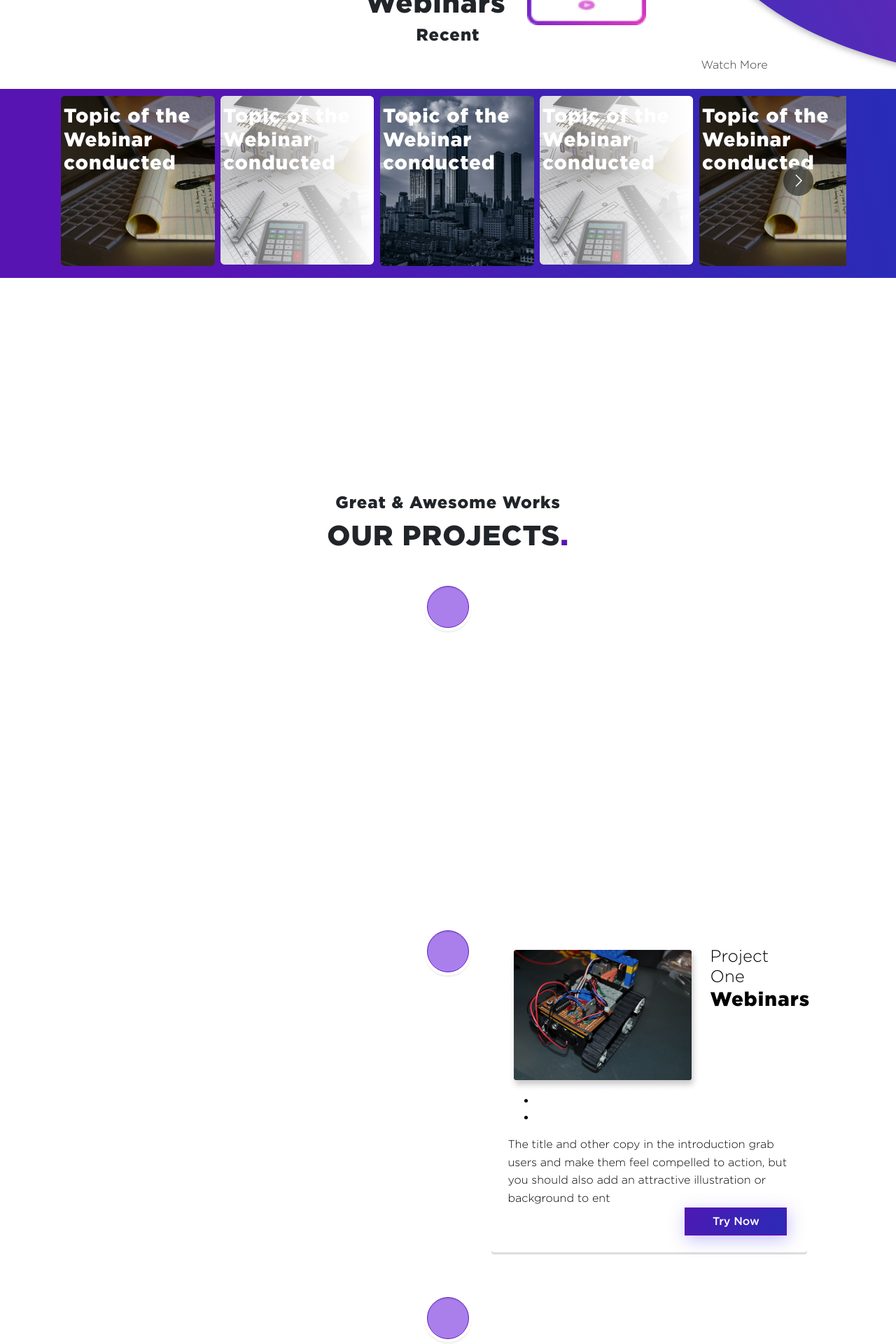
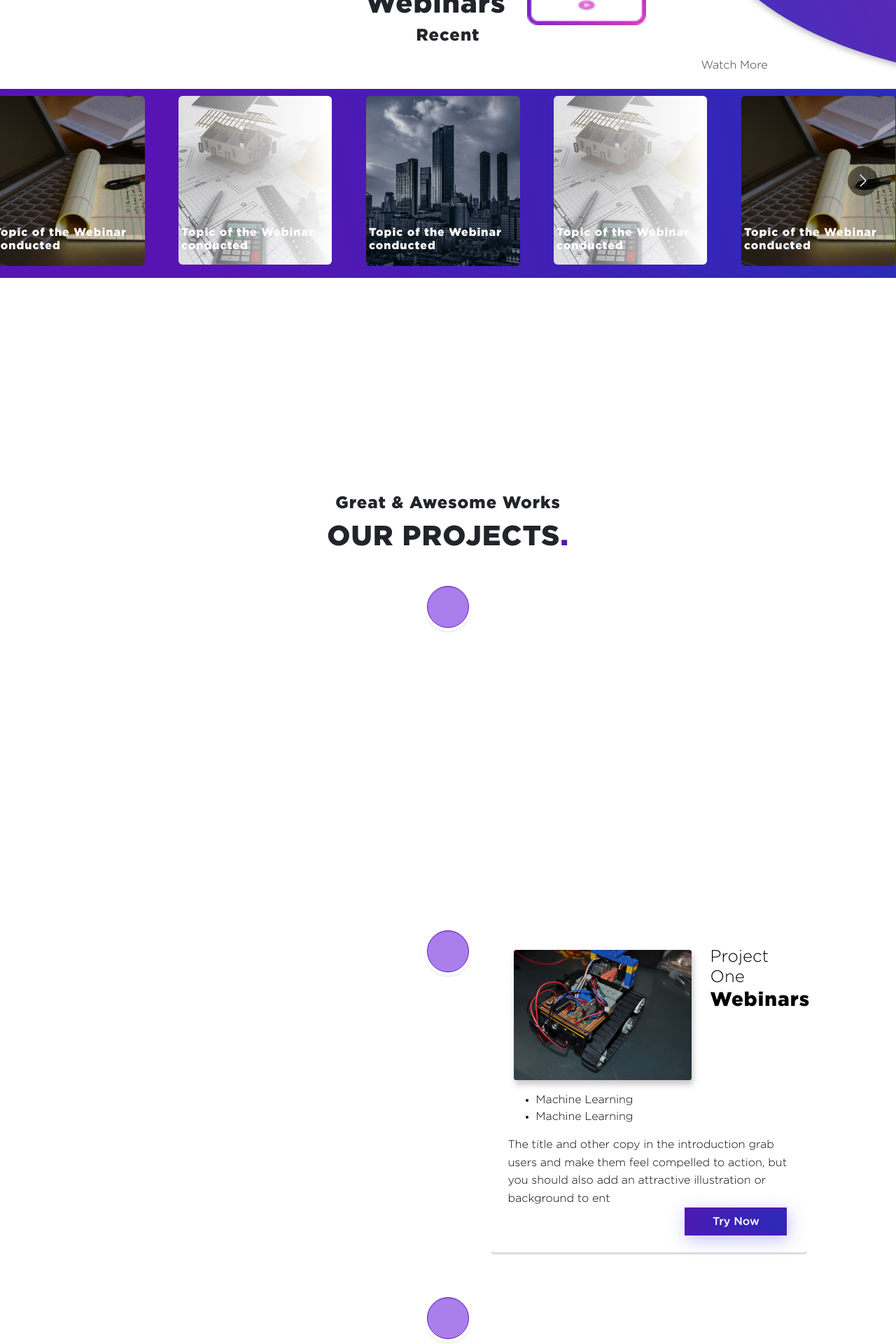
Before and after one commit to rithvikayithapu/collabrains-site, a React (Create React App) app: page / in a window 1280 px wide. Shown: the part 860-2780 px from the top of the page at 70% size. Built offline with nearby package versions, Linux system fonts and the light colour scheme; the HTML template or start-up script is replaced by a standard one.

Commit message:
Minor fixes and changes to webinars section

```diff
--- a/src/App.css
+++ b/src/App.css
@@ -17,7 +17,6 @@
 
 .home {
   padding: 100px 30px 200px 30px;
-  margin: 0px auto;
 }
 
 .homePurple {
@@ -36,8 +35,20 @@
   background: linear-gradient(78.35deg, #5814B3 17.66%, #2030B8 95.59%);
 }
 
+.webinarPadding {
+  margin: 0px -100px 0px -100px;
+}
+
 .webinarButton {
   background: rgba(131, 80, 213, 0.5);
+}
+
+.webinarCard {
+  transition: transform .2s;
+}
+
+.webinarCard:hover {
+  transform: scale(1.05);
 }
 
 .webinarComponent {
@@ -103,7 +114,7 @@
 .meetUsBanner {
   position: absolute;
   width: 1515px;
-  height: 513.5px;
+  height: 493.5px;
   left: -1px;
   top: 3596.5px;
   background-color: #171717;
@@ -112,10 +123,18 @@
 
 .meetUsCard {
   width: 265px;
-  height: 447px;
+  height: 347px;
   background: #FFFFFF;
   box-shadow: 2px 6px 30px rgba(191, 191, 191, 0.35);
   border-radius: 20px;
+}
+
+.meetUsImg {
+  position: relative;
+  width: 153px;
+  height: 155px;
+  top: -60px;
+  margin-bottom: -50px;
 }
 
 .services {
--- a/src/components/HeaderComponent.js
+++ b/src/components/HeaderComponent.js
@@ -40,7 +40,7 @@ class Header extends Component {
                 <Link activeClass="active" to="meetus" spy={true} smooth={true} duration={500}><NavLink className="nav-link" href="#meetus">Meet Us</NavLink></Link>
               </NavItem>
               <NavItem>
-                <Link activeClass="active" to="ourservices" spy={true} smooth={true} duration={500}><NavLink className="nav-link" href="#ourservices">Our Services</NavLink></Link>
+                <Link activeClass="active" to="ourservices" spy={true} offset={13} smooth={true} duration={500}><NavLink className="nav-link" href="#ourservices">Our Services</NavLink></Link>
               </NavItem>
             </Nav>
           </Collapse>
--- a/src/components/MeetUsComponent.js
+++ b/src/components/MeetUsComponent.js
@@ -9,10 +9,12 @@ const MeetUs = () => {
   const leaders = MEETUS.map((item) => {
     return(
       <Card className="meetUsCard" key={item.id}>
-        <CardImg top src={item.image} alt={item.alt} />
+        <div className="d-flex justify-content-center">
+          <CardImg className="meetUsImg" top src={item.image} alt={item.alt} />
+        </div>
         <CardBody>
-          <CardTitle className="heading d-flex justify-content-center">{item.name}</CardTitle>
-          <CardText className="content text-center d-flex justify-content-center">{item.description}</CardText>
+          <CardTitle className="heading d-flex justify-content-center mb-5">{item.name}</CardTitle>
+          <CardText className="content text-center d-flex justify-content-center mb-5">{item.description}</CardText>
           <div className="d-flex justify-content-center">
             <Button className="timelineButton content text-white ">Check Profile</Button>
           </div>
@@ -31,7 +33,7 @@ const MeetUs = () => {
         </div>
       </div>
       <MeetUsBanner />
-      <div className="row d-flex justify-content-center">
+      <div className="row d-flex justify-content-center mt-5">
         <CardDeck>
           {leaders}
         </CardDeck>
--- a/src/components/ProjectsComponent.js
+++ b/src/components/ProjectsComponent.js
@@ -24,8 +24,8 @@ const Projects = () => {
           </div>
         </div>
         <ul>
-          <li>{item.points.message}</li>
-          <li>{item.points.message}</li>
+          <li className="content">{item.message1}</li>
+          <li className="content">{item.message2}</li>
         </ul>
         <p className="content">
           {item.content}
--- a/src/components/WebinarsComponent.js
+++ b/src/components/WebinarsComponent.js
@@ -21,11 +21,11 @@ const Webinar = () => {
 
   const webinars = WEBINARS.map((item) => {
     return(
-      <div key={ item.id }>
+      <div key={ item.id } className="webinarCard">
         <NavLink href="#">
         <img src={ item.image } alt={ item.alt } />
-          <div className="card-img-overlay">
-            <h3 className="text-white heading">{ item.topic }</h3>
+          <div className="card-img-overlay d-flex justify-content-center align-items-end">
+            <h6 className="text-white heading">{ item.topic }</h6>
           </div>
         </NavLink>
       </div>
@@ -52,7 +52,7 @@ const Webinar = () => {
         </NavLink>
         </div>
         <div className="col-12 p-3">
-        <Carousel responsive={responsive}>
+        <Carousel className="webinarPadding" responsive={responsive}>
           {webinars}
         </Carousel>
         </div>
--- a/src/dataStore.js
+++ b/src/dataStore.js
@@ -89,16 +89,8 @@ const PROJECTS = [
     alt: 'image',
     number: 'Project One',
     title: 'Webinars',
-    points: [
-      {
-        id: 1,
-        message: 'Machine Learning'
-      },
-      {
-        id: 2,
-        message: 'Machine Learning'
-      }
-    ],
+    message1: 'Machine Learning',
+    message2: 'Machine Learning',
     content: 'The title and other copy in the introduction grab users and make them feel compelled to action, but you should also add an attractive illustration or background to ent'
   },
   {
@@ -107,14 +99,8 @@ const PROJECTS = [
     alt: 'image',
     number: 'Project One',
     title: 'Webinars',
-    points: [
-      {
-        message: 'Machine Learning'
-      },
-      {
-        message: 'Machine Learning'
-      }
-    ],
+    message1: 'Machine Learning',
+    message2: 'Machine Learning',
     content: 'The title and other copy in the introduction grab users and make them feel compelled to action, but you should also add an attractive illustration or background to ent'
   },
   {
@@ -123,16 +109,8 @@ const PROJECTS = [
     alt: 'image',
     number: 'Project One',
     title: 'Webinars',
-    points: [
-      {
-        id: 1,
-        message: 'Machine Learning'
-      },
-      {
-        id: 2,
-        message: 'Machine Learning'
-      }
-    ],
+    message1: 'Machine Learning',
+    message2: 'Machine Learning',
     content: 'The title and other copy in the introduction grab users and make them feel compelled to action, but you should also add an attractive illustration or background to ent'
   }
 ];
```
